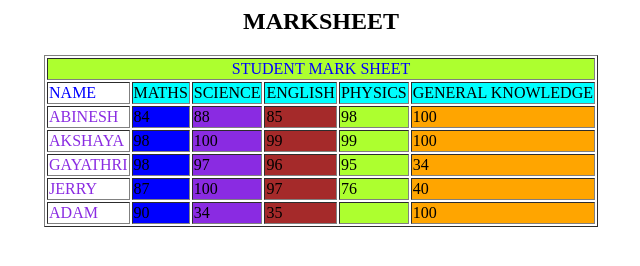
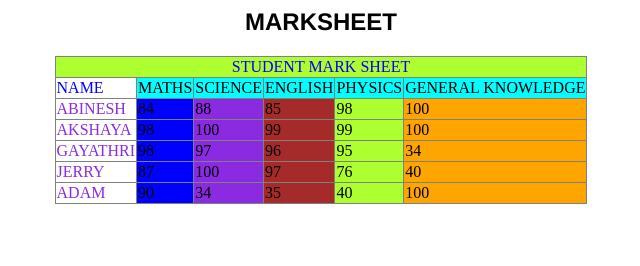
Before and after one commit to Abinesh-Jain/Projects, a plain HTML site: page Marksheet/index.html in a window 1280 px wide. Shown: the whole page, without its empty margins (319-959 px from the left). Drawn offline with Linux system fonts and the light colour scheme.

Commit message:
corrections

```diff
--- a/Marksheet/index.html
+++ b/Marksheet/index.html
@@ -54,7 +54,7 @@
                 <td class="maths">90</td>
                 <td class="science">34</td>
                 <td class="english">35</td>
-                <td class="physics"40</td>
+                <td class="physics">40</td>
                 <td class="gk">100</td>
             </tr>
         </table>
--- a/Marksheet/style.css
+++ b/Marksheet/style.css
@@ -1,3 +1,11 @@
+h2
+{
+    font-family: 'Franklin Gothic Medium', 'Arial Narrow', Arial, sans-serif;
+}
+table
+{
+    border-collapse: collapse;
+}
 .maths
 {
     background-color: blue;
```
